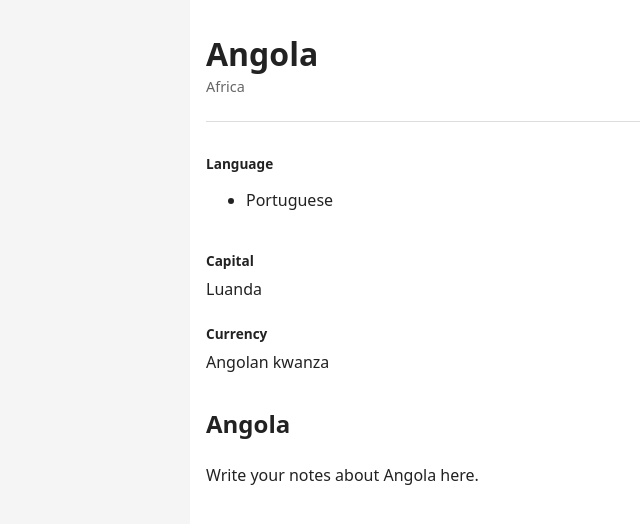
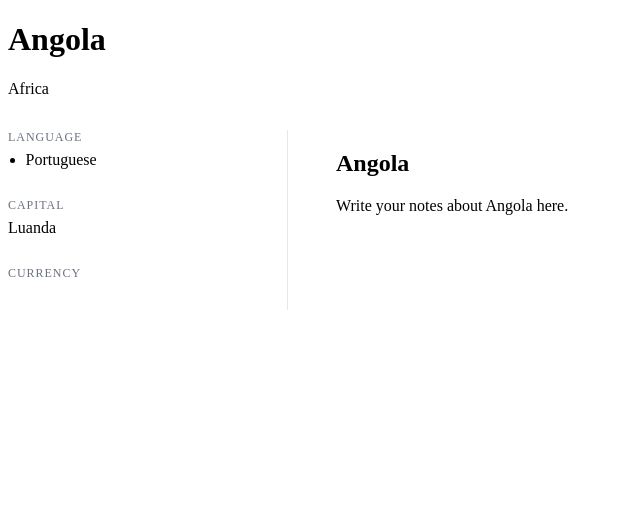
Before and after one commit to Joshua-kea/Travel, a Jekyll site: the page built from _countries/angola.md, in a window 1280 px wide. Shown: the top 524 px of the page, without its empty margins (0-640 px from the left). Built offline with Jekyll 4.4.1, drawn with Linux system fonts in a browser that asks for light colours.

Commit message:
country layout

```diff
--- a/_layouts/country.html
+++ b/_layouts/country.html
@@ -3,7 +3,6 @@
 <head>
     <meta charset="UTF-8">
     <title>{{ page.name }} – Atlas</title>
-
     <meta name="viewport" content="width=device-width, initial-scale=1">
 
     <link rel="stylesheet" href="{{ '/assets/css/country.css' | relative_url }}">
@@ -12,36 +11,21 @@
 
 <main class="country-page">
 
-    <!-- =========================
-         HEADER
-    ========================= -->
-
+    <!-- HEADER -->
     <header class="country-header">
-        {% if page.flag %}
-        <img
-                src="{{ page.flag | relative_url }}"
-                alt="{{ page.name }} flag"
-                class="country-flag"
-        >
-        {% endif %}
-
-        <div class="country-title">
         <h1>{{ page.name }}</h1>
-
         {% if page.continent %}
         <span class="continent">{{ page.continent }}</span>
         {% endif %}
-        </div>
     </header>
 
-    <!-- =========================
-         META INFORMATION
-    ========================= -->
+    <div class="country-layout">
 
-    <section class="country-meta">
+        <!-- SIDEBAR -->
+        <aside class="country-sidebar">
 
             {% if page.language and page.language.size > 0 %}
-        <div class="meta-block">
+            <div class="fact">
                 <label>Language</label>
                 <ul>
                     {% for lang in page.language %}
@@ -52,39 +36,62 @@
             {% endif %}
 
             {% if page.capital %}
-        <div class="meta-block">
+            <div class="fact">
                 <label>Capital</label>
-            <div class="meta-value">{{ page.capital }}</div>
+                <div>{{ page.capital }}</div>
             </div>
             {% endif %}
 
             {% if page.currency %}
-        <div class="meta-block">
+            <div class="fact">
                 <label>Currency</label>
-            <div class="meta-value">{{ page.currency }}</div>
+                <div>
+                    {{ page.currency.name }}
+                    {% if page.currency.symbol %}
+                    ({{ page.currency.symbol }})
+                    {% endif %}
+                </div>
+
+                {% if page.currency.rates %}
+                <div class="rates">
+                    <div>1 EUR ≈ {{ page.currency.rates.eur_1 }}</div>
+                    <div>100 EUR ≈ {{ page.currency.rates.eur_100 }}</div>
+                    <div>1 DKK ≈ {{ page.currency.rates.dkk_1 }}</div>
+                    <div>100 DKK ≈ {{ page.currency.rates.dkk_100 }}</div>
+                </div>
+                {% endif %}
             </div>
             {% endif %}
 
-        {% if page.tags and page.tags.size > 0 %}
-        <div class="meta-block">
-            <label>Tags</label>
-            <ul class="tags">
-                {% for tag in page.tags %}
-                <li>{{ tag }}</li>
-                {% endfor %}
-            </ul>
+            {% if page.gay_friendliness %}
+            <div class="fact">
+                <label>Gay equality</label>
+                <div class="gay-bar">
+                    <div
+                            class="gay-fill"
+                            style="
+                          width: {{ page.gay_friendliness }}%;
+                          background: linear-gradient(
+                            90deg,
+                            red,
+                            yellow,
+                            green
+                          );
+                        "
+                    ></div>
+                </div>
+                <div class="gay-score">{{ page.gay_friendliness }} / 100</div>
             </div>
             {% endif %}
 
-    </section>
+        </aside>
 
-    <!-- =========================
-         MAIN CONTENT
-    ========================= -->
-
+        <!-- MAIN CONTENT -->
         <section class="country-content">
             {{ content }}
         </section>
+
+    </div>
 
 </main>
 
--- a/assets/css/country.css
+++ b/assets/css/country.css
@@ -1,98 +1,53 @@
-/* ===== RESET ===== */
-* {
-    box-sizing: border-box;
+.country-layout {
+    display: grid;
+    grid-template-columns: 280px 1fr;
+    gap: 3rem;
+    margin-top: 2rem;
 }
 
-body {
-    margin: 0;
-    font-family: system-ui, -apple-system, BlinkMacSystemFont, sans-serif;
-    background: #f5f5f5;
-    color: #222;
+.country-sidebar {
+    border-right: 1px solid #e5e7eb;
+    padding-right: 2rem;
 }
 
-/* ===== PAGE WRAPPER ===== */
-.country-page {
-    max-width: 900px;
-    margin: 0 auto;
-    padding: 2rem 1rem;
-    background: white;
+.fact {
+    margin-bottom: 1.8rem;
 }
 
-/* ===== HEADER ===== */
-.country-header {
-    display: flex;
-    align-items: center;
-    gap: 1.5rem;
-    border-bottom: 1px solid #ddd;
-    padding-bottom: 1.5rem;
+.fact label {
+    font-size: 0.75rem;
+    text-transform: uppercase;
+    letter-spacing: 0.08em;
+    color: #6b7280;
+    display: block;
+    margin-bottom: 0.4rem;
 }
 
-.country-flag {
-    width: 80px;
-    height: auto;
-    border: 1px solid #ccc;
+.fact ul {
+    margin: 0;
+    padding-left: 1.1rem;
 }
 
-.country-title h1 {
-    margin: 0;
-    font-size: 2rem;
+.rates {
+    font-size: 0.75rem;
+    color: #4b5563;
+    margin-top: 0.4rem;
 }
 
-.continent {
-    font-size: 0.9rem;
-    color: #666;
-}
-
-/* ===== META ===== */
-.country-meta {
-    display: grid;
-    gap: 1.5rem;
-    margin: 2rem 0;
-}
-
-.meta-block label {
-    display: block;
-    font-size: 0.85rem;
-    font-weight: 600;
-    margin-bottom: 0.5rem;
-}
-
-/* ===== PROGRESS BAR ===== */
-.progress-bar {
-    width: 100%;
-    height: 12px;
-    background: #ddd;
-    border-radius: 6px;
+.gay-bar {
+    height: 6px;
+    background: #e5e7eb;
+    border-radius: 999px;
     overflow: hidden;
 }
 
-.progress-fill {
+.gay-fill {
     height: 100%;
-    background: linear-gradient(to right, #ff4ecd, #7b4dff);
+    border-radius: 999px;
 }
 
-/* ===== TAGS ===== */
-.tags {
-    list-style: none;
-    padding: 0;
-    margin: 0;
-    display: flex;
-    flex-wrap: wrap;
-    gap: 0.5rem;
+.gay-score {
+    font-size: 0.75rem;
+    margin-top: 0.3rem;
+    color: #374151;
 }
-
-.tags li {
-    background: #eee;
-    padding: 0.3rem 0.6rem;
-    border-radius: 4px;
-    font-size: 0.8rem;
-}
-
-/* ===== CONTENT ===== */
-.country-content {
-    line-height: 1.6;
-}
-
-.country-content h2 {
-    margin-top: 2rem;
-}
```
Lines whose indentation alone changed are shown as unchanged.
